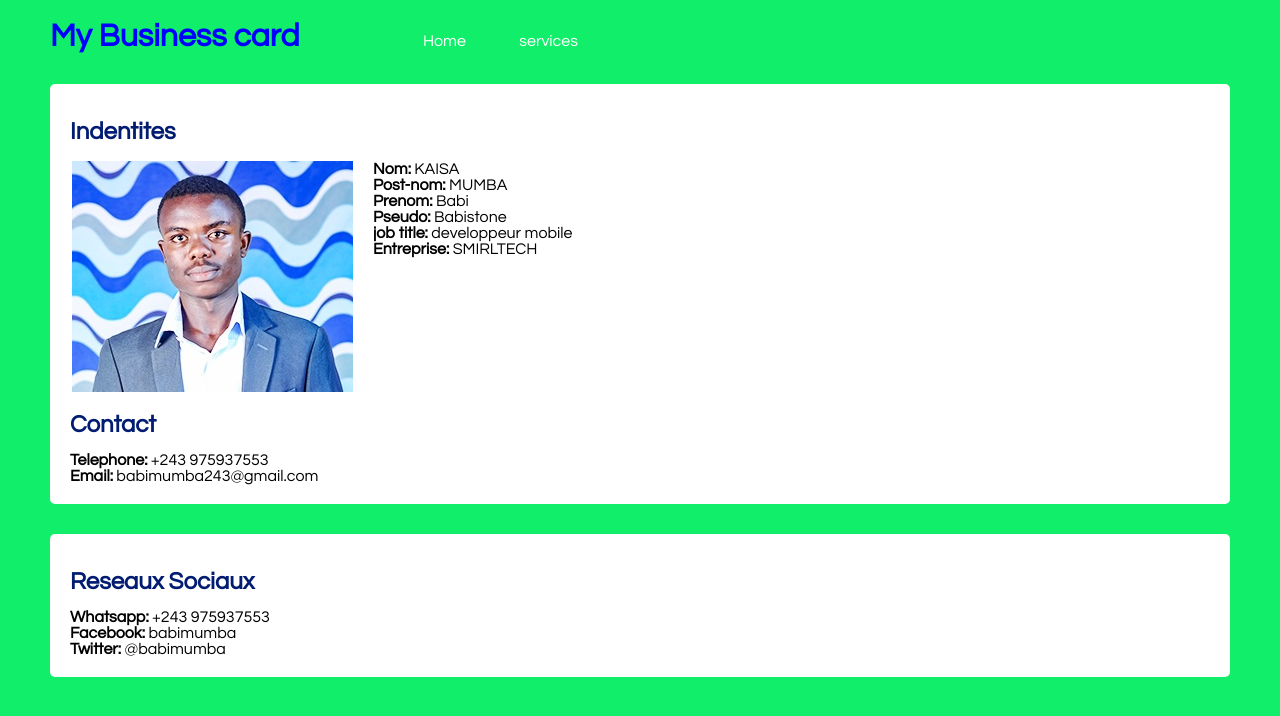
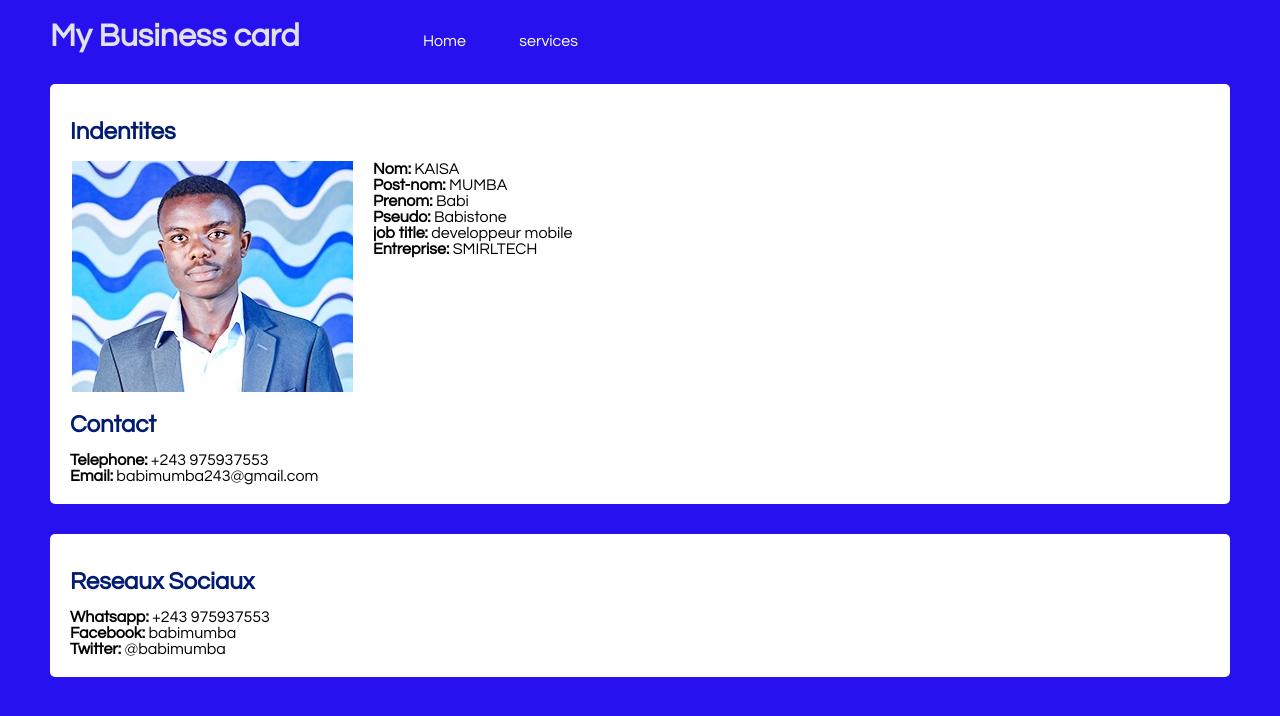
Before and after one commit to BabiMumba/business_card, a plain HTML site: page index.html in a window 1280 px wide. Drawn offline with Linux system fonts and the light colour scheme.

Commit message:
change color bavkgound

```diff
--- a/css/style.css
+++ b/css/style.css
@@ -5,7 +5,7 @@
 }
 
 body{
-    background-color: rgb(17, 239, 106);
+    background-color: rgb(39, 17, 239);
     padding-left: 50px;
     padding-right: 50px;
     padding-bottom: 50px;
@@ -13,7 +13,7 @@ body{
     font-family: "Century Gothic";
 }
 h1{
-    color: rgb(0, 0, 255);
+    color: rgb(225, 225, 235);
 
 }
 h1,
```
